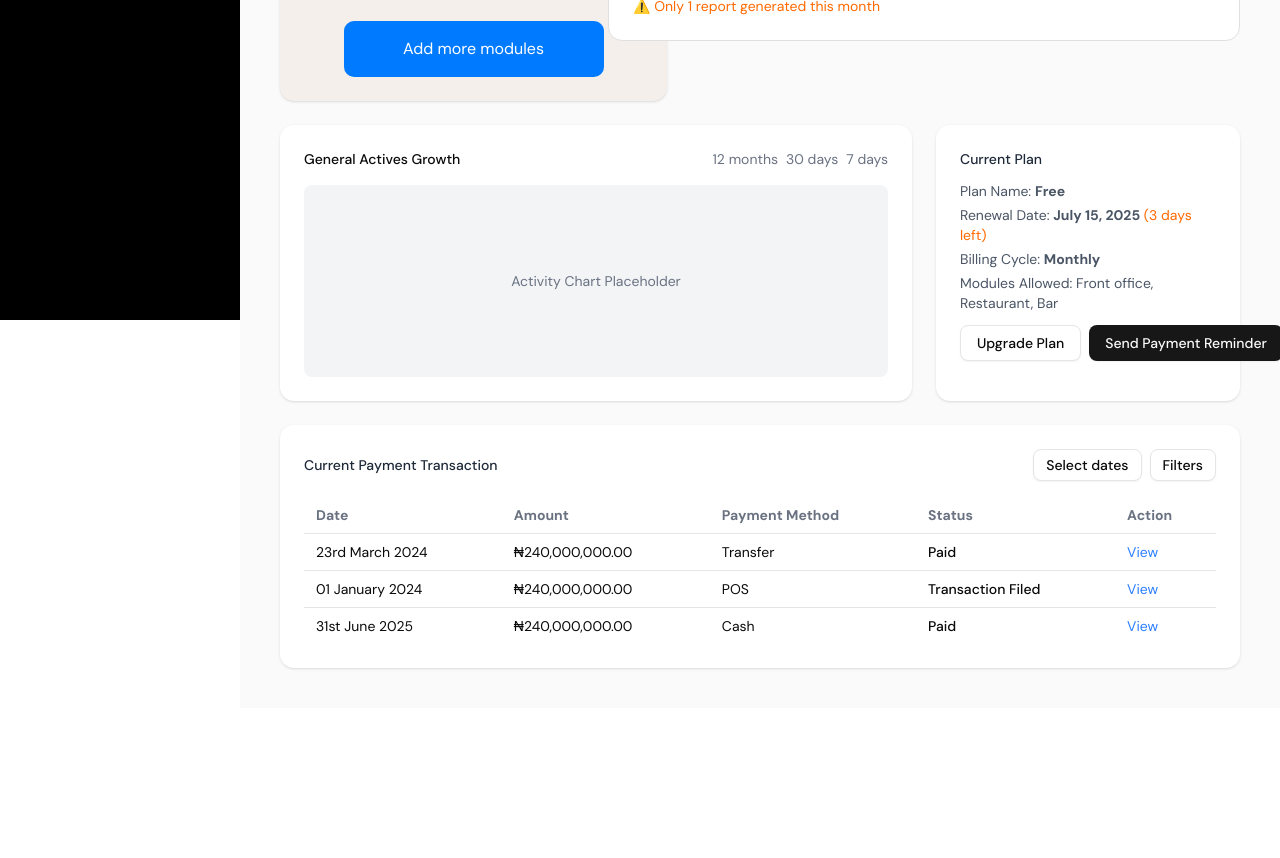
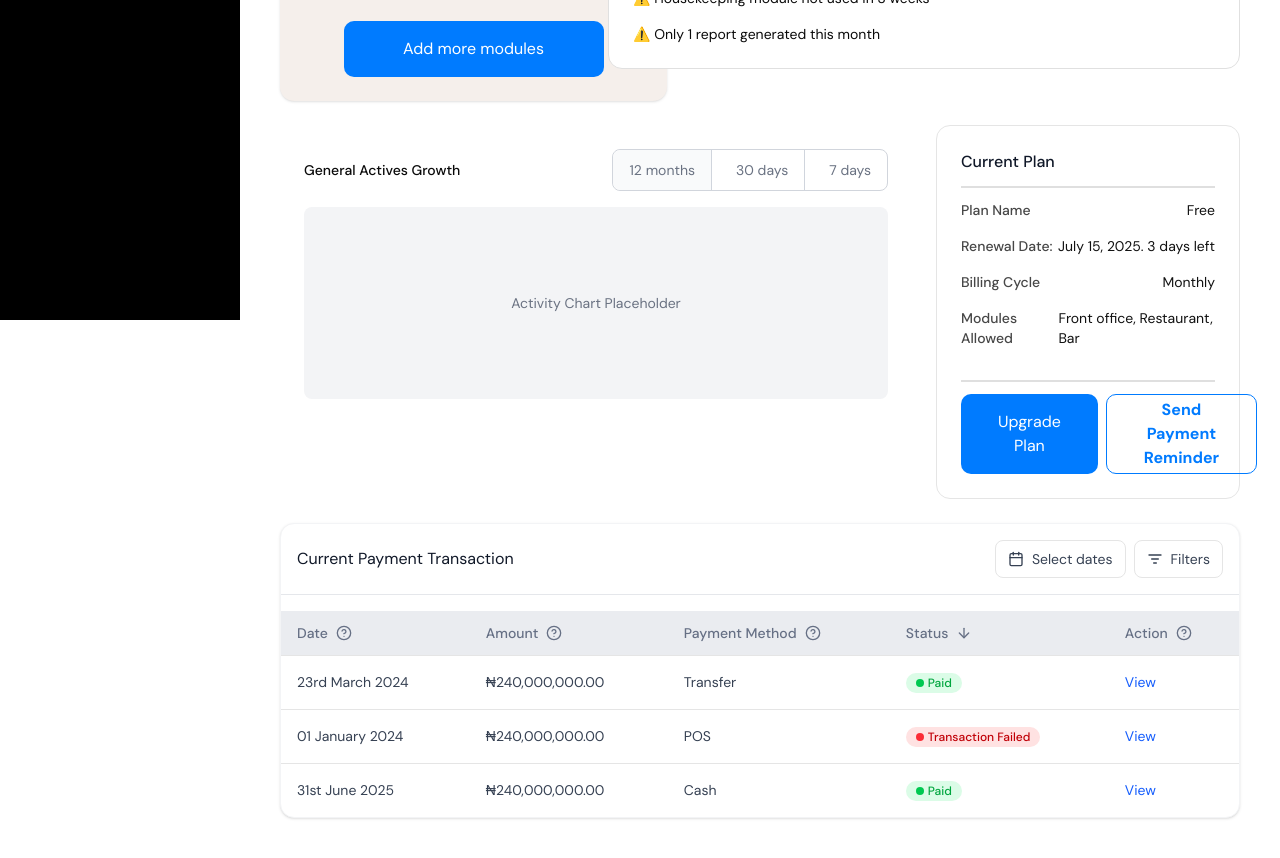
Before and after one commit to Qiit-Technologies/Anli-Admin-Dashboard, a Next.js app: page /dashboard in a window 1280 px wide. Shown: the part 480-1338 px from the top of the page. Before the commit the page ends 1188 px from the top, so only its background shows below. Built offline with nearby package versions, Linux system fonts and the light colour scheme.

Commit message:
chore: completed dashboard/general

```diff
--- /dev/null
+++ b/src/app/dashboard/components/divider.tsx
@@ -0,0 +1,5 @@
+import { DividerProps } from "./types";
+
+export const Divider = ({ className = "" }: DividerProps) => (
+  <div className={`w-full border-t-1 border-gray-200 ${className}`} />
+);
--- /dev/null
+++ b/src/app/dashboard/components/paymentTable.tsx
@@ -0,0 +1,121 @@
+"use client";
+
+import {
+  ArrowDown,
+  Calendar,
+  CircleQuestionMark,
+  ListFilterIcon,
+} from "lucide-react";
+import { Divider } from "./divider";
+
+const transactions = [
+  {
+    date: "23rd March 2024",
+    amount: "₦240,000,000.00",
+    method: "Transfer",
+    status: "Paid",
+    color: "green",
+  },
+  {
+    date: "01 January 2024",
+    amount: "₦240,000,000.00",
+    method: "POS",
+    status: "Transaction Failed",
+    color: "red",
+  },
+  {
+    date: "31st June 2025",
+    amount: "₦240,000,000.00",
+    method: "Cash",
+    status: "Paid",
+    color: "green",
+  },
+];
+
+export default function PaymentTable() {
+  return (
+    <div className="bg-white rounded-xl shadow-sm border border-gray-100">
+      {/* Header */}
+      <div className="flex flex-col p-4 sm:flex-row justify-between items-start sm:items-center gap-3">
+        <h2 className="text-md font-normal text-[#101828]">
+          Current Payment Transaction
+        </h2>
+        <div className="flex gap-2 w-full sm:w-auto">
+          <button className="flex items-center justify-center gap-2 border rounded-md px-3 py-2 text-sm text-gray-700 hover:bg-gray-50 w-full sm:w-auto">
+            <Calendar size={16} />
+            Select dates
+          </button>
+          <button className="flex items-center justify-center gap-2 border rounded-md px-3 py-2 text-sm text-gray-700 hover:bg-gray-50 w-full sm:w-auto">
+            <ListFilterIcon size={16} />
+            Filters
+          </button>
+        </div>
+      </div>
+      <Divider className="mb-4" />
+      {/* Table */}
+      <div className="overflow-x-auto">
+        <table className="w-full text-sm text-left min-w-[600px]">
+          <thead className="text-gray-500 border-b">
+            <tr>
+              <th className="py-3 px-4 bg-[#EAECF0]">
+                <div className="flex items-center gap-2 font-medium text-[#667085]">
+                  Date <CircleQuestionMark size={16} color="#667085" />
+                </div>
+              </th>
+              <th className="py-3 px-4 bg-[#EAECF0]">
+                <div className="flex items-center gap-2 font-medium text-[#667085]">
+                  Amount <CircleQuestionMark size={16} color="#667085" />
+                </div>
+              </th>
+              <th className="py-3 px-4 bg-[#EAECF0]">
+                <div className="flex items-center gap-2 font-medium text-[#667085]">
+                  Payment Method{" "}
+                  <CircleQuestionMark size={16} color="#667085" />
+                </div>
+              </th>
+              <th className="py-3 px-4 bg-[#EAECF0]">
+                <div className="flex items-center gap-2 font-medium text-[#667085]">
+                  Status <ArrowDown size={16} color="#667085" />
+                </div>
+              </th>
+              <th className="py-3 px-4 bg-[#EAECF0]">
+                <div className="flex items-center gap-2 font-medium text-[#667085]">
+                  Action <CircleQuestionMark size={16} color="#667085" />
+                </div>
+              </th>
+            </tr>
+          </thead>
+
+          <tbody className="text-gray-700">
+            {transactions.map((row, i) => (
+              <tr key={i} className="border-t">
+                <td className="py-4 px-4">{row.date}</td>
+                <td className="py-4 px-4">{row.amount}</td>
+                <td className="py-4 px-4">{row.method}</td>
+                <td className="py-4 px-4">
+                  <span
+                    className={`inline-flex items-center gap-1 px-2.5 py-0.5 rounded-full text-xs font-medium ${
+                      row.color === "green"
+                        ? "bg-green-100 text-green-600"
+                        : "bg-red-100 text-red-700"
+                    }`}
+                  >
+                    <span
+                      className={`w-2 h-2 rounded-full ${
+                        row.color === "green" ? "bg-green-500" : "bg-red-500"
+                      }`}
+                    ></span>
+                    {row.status}
+                  </span>
+                </td>
+                <td className="py-4 px-4 text-blue-600 hover:underline cursor-pointer">
+                  View
+                </td>
+              </tr>
+            ))}
+          </tbody>
+        </table>
+      </div>
+    </div>
+  );
+}
--- /dev/null
+++ b/src/app/dashboard/components/types.ts
@@ -0,0 +1,3 @@
+export type DividerProps = {
+  className?: string;
+};
--- a/src/app/dashboard/page.tsx
+++ b/src/app/dashboard/page.tsx
@@ -1,7 +1,7 @@
-import { Button } from "@/components/ui/button";
 import Header from "./components/layout/header";
 import Sidebar from "./components/layout/sidebar";
 import Image from "next/image";
+import PaymentTable from "./components/paymentTable";
 
 export default function DashboardPage() {
   return (
@@ -9,7 +9,7 @@ export default function DashboardPage() {
       <Sidebar />
       <div className="flex-1 flex flex-col">
         <Header />
-        <main className="p-10 space-y-6 bg-[#FAFAFA]">
+        <main className="p-10 space-y-6 bg-white">
           {/* Top grid section */}
           <div className="grid grid-cols-1 md:grid-cols-3 gap-6">
             {/* Profile Card */}
@@ -41,20 +41,26 @@ export default function DashboardPage() {
                   Assigned Modules
                 </h3>
                 <hr className="my-3 m-0 border-1 border-[#DFDFDF]"></hr>
-                <ul className="text-sm text-[#474747] font-medium space-y-2">
+                <ul className="text-sm space-y-4">
                   <li className="flex justify-between">
-                    <span>House Keeping</span>
-                    <span className="text-orange-500 font-normal">
+                    <span className="font-medium text-[#474747]">
+                      House Keeping
+                    </span>
+                    <span className="font-normal text-[#111111]">
                       0 updates (Inactive for 3 weeks)
                     </span>
                   </li>
                   <li className="flex justify-between font-normal">
-                    <span>Bookings</span>
-                    <span>120 bookings created this month</span>
+                    <span className="font-medium text-[#474747]">Bookings</span>
+                    <span className="font-normal text-[#111111]">
+                      120 bookings created this month
+                    </span>
                   </li>
                   <li className="flex justify-between font-normal">
-                    <span>Payments</span>
-                    <span>50 successful transactions</span>
+                    <span className="font-medium text-[#474747]">Payments</span>
+                    <span className="font-normal text-[#111111]">
+                      50 successful transactions
+                    </span>
                   </li>
                 </ul>
               </div>
@@ -69,7 +75,7 @@ export default function DashboardPage() {
                   </h4>
 
                   <hr className="my-3 m-0 border-1 border-[#DFDFDF]"></hr>
-                  <ul className="space-y-1 text-orange-500">
+                  <ul className="space-y-4">
                     <li>⚠️ Housekeeping module not used in 3 weeks</li>
                     <li>⚠️ Only 1 report generated this month</li>
                   </ul>
@@ -81,13 +87,19 @@ export default function DashboardPage() {
           {/* General Activity + Plan Info */}
           <div className="grid grid-cols-1 lg:grid-cols-3 gap-6">
             {/* Graph placeholder */}
-            <div className="lg:col-span-2 bg-white p-6 rounded-xl shadow-sm">
+            <div className="lg:col-span-2 p-6 rounded-xl">
               <div className="flex justify-between items-center mb-4">
                 <h3 className="text-sm font-medium">General Actives Growth</h3>
-                <div className="space-x-2 text-sm text-gray-500">
-                  <button className="hover:text-black">12 months</button>
-                  <button className="hover:text-black">30 days</button>
-                  <button className="hover:text-black">7 days</button>
+                <div className="space-x-2 text-sm text-gray-500 border-1 border-gray-300 rounded-md">
+                  <button className="hover:text-black bg-gray-50 border-r-1 rounded-tl-md rounded-bl-md border-[#D0D5DD] py-[10px] px-[16px]">
+                    12 months
+                  </button>
+                  <button className="hover:text-black border-r-1 border-[#D0D5DD] py-[10px] px-[16px]">
+                    30 days
+                  </button>
+                  <button className="hover:text-black py-[10px] px-[16px]">
+                    7 days
+                  </button>
                 </div>
               </div>
               <div className="h-48 bg-gray-100 rounded-md flex items-center justify-center text-sm text-gray-500">
@@ -97,97 +109,56 @@ export default function DashboardPage() {
             </div>
 
             {/* Current Plan */}
-            <div className="bg-white p-6 rounded-xl shadow-sm space-y-3">
-              <h3 className="text-sm font-medium text-gray-800">
+            <div className="bg-white p-6 rounded-xl border-1 space-y-3">
+              <h4 className="font-medium text-md mb-2 text-gray-900">
                 Current Plan
-              </h3>
-              <div className="text-sm text-gray-600 space-y-1">
-                <p>
-                  Plan Name: <strong>Free</strong>
-                </p>
-                <p>
-                  Renewal Date: <strong>July 15, 2025</strong>{" "}
-                  <span className="text-orange-500">(3 days left)</span>
-                </p>
-                <p>
-                  Billing Cycle: <strong>Monthly</strong>
-                </p>
-                <p>Modules Allowed: Front office, Restaurant, Bar</p>
+              </h4>
+
+              <hr className="my-3 m-0 border-1 border-[#DFDFDF]"></hr>
+              <div className="text-sm text-gray-600 pb-8 border-b-2 border-[#dfdfdf]">
+                <ul className="text-sm space-y-4">
+                  <li className="flex justify-between">
+                    <span className="font-medium text-[#474747]">
+                      Plan Name
+                    </span>
+                    <span className="font-normal text-[#111111]">Free</span>
+                  </li>
+                  <li className="flex justify-between font-normal">
+                    <span className="font-medium text-[#474747]">
+                      Renewal Date:
+                    </span>
+                    <span className="font-normal text-[#111111]">
+                      July 15, 2025. 3 days left
+                    </span>
+                  </li>
+                  <li className="flex justify-between font-normal">
+                    <span className="font-medium text-[#474747]">
+                      Billing Cycle
+                    </span>
+                    <span className="font-normal text-[#111111]">Monthly</span>
+                  </li>
+                  <li className="flex justify-between font-normal">
+                    <span className="font-medium text-[#474747]">
+                      Modules Allowed
+                    </span>
+                    <span className="font-normal text-[#111111]">
+                      Front office, Restaurant, Bar
+                    </span>
+                  </li>
+                </ul>
               </div>
-              <div className="flex gap-2">
-                <Button variant="outline">Upgrade Plan</Button>
-                <Button>Send Payment Reminder</Button>
+
+              <div className="flex gap-2 justify-between">
+                <button className="rounded-[10px] bg-[#007BFF] hover:bg-blue-700 text-white py-[16px] px-[37px] text-md">
+                  Upgrade Plan
+                </button>
+                <button className="rounded-[10px] font-semibold text-[#007BFF] border-1 border-[#007BFF] px-[37px] text-md">
+                  Send Payment Reminder
+                </button>
               </div>
             </div>
           </div>
-
-          {/* Current Transactions */}
-          <div className="bg-white p-6 rounded-xl shadow-sm overflow-x-auto">
-            <div className="flex justify-between items-center mb-4">
-              <h3 className="text-sm font-medium text-gray-800">
-                Current Payment Transaction
-              </h3>
-              <div className="flex gap-2">
-                <Button variant="outline" size="sm">
-                  Select dates
-                </Button>
-                <Button variant="outline" size="sm">
-                  Filters
-                </Button>
-              </div>
-            </div>
-
-            <table className="w-full text-sm text-left">
-              <thead>
-                <tr className="text-gray-500 border-b">
-                  <th className="py-2 px-3">Date</th>
-                  <th className="py-2 px-3">Amount</th>
-                  <th className="py-2 px-3">Payment Method</th>
-                  <th className="py-2 px-3">Status</th>
-                  <th className="py-2 px-3">Action</th>
-                </tr>
-              </thead>
-              <tbody>
-                {[
-                  {
-                    date: "23rd March 2024",
-                    amount: "₦240,000,000.00",
-                    method: "Transfer",
-                    status: "Paid",
-                    color: "green",
-                  },
-                  {
-                    date: "01 January 2024",
-                    amount: "₦240,000,000.00",
-                    method: "POS",
-                    status: "Transaction Filed",
-                    color: "red",
-                  },
-                  {
-                    date: "31st June 2025",
-                    amount: "₦240,000,000.00",
-                    method: "Cash",
-                    status: "Paid",
-                    color: "green",
-                  },
-                ].map((row, i) => (
-                  <tr key={i} className="border-t">
-                    <td className="py-2 px-3">{row.date}</td>
-                    <td className="py-2 px-3">{row.amount}</td>
-                    <td className="py-2 px-3">{row.method}</td>
-                    <td className="py-2 px-3">
-                      <span className={`text-${row.color}-500 font-medium`}>
-                        {row.status}
-                      </span>
-                    </td>
-                    <td className="py-2 px-3 text-blue-500 cursor-pointer">
-                      View
-                    </td>
-                  </tr>
-                ))}
-              </tbody>
-            </table>
-          </div>
+          <PaymentTable />
         </main>
       </div>
     </div>
```
